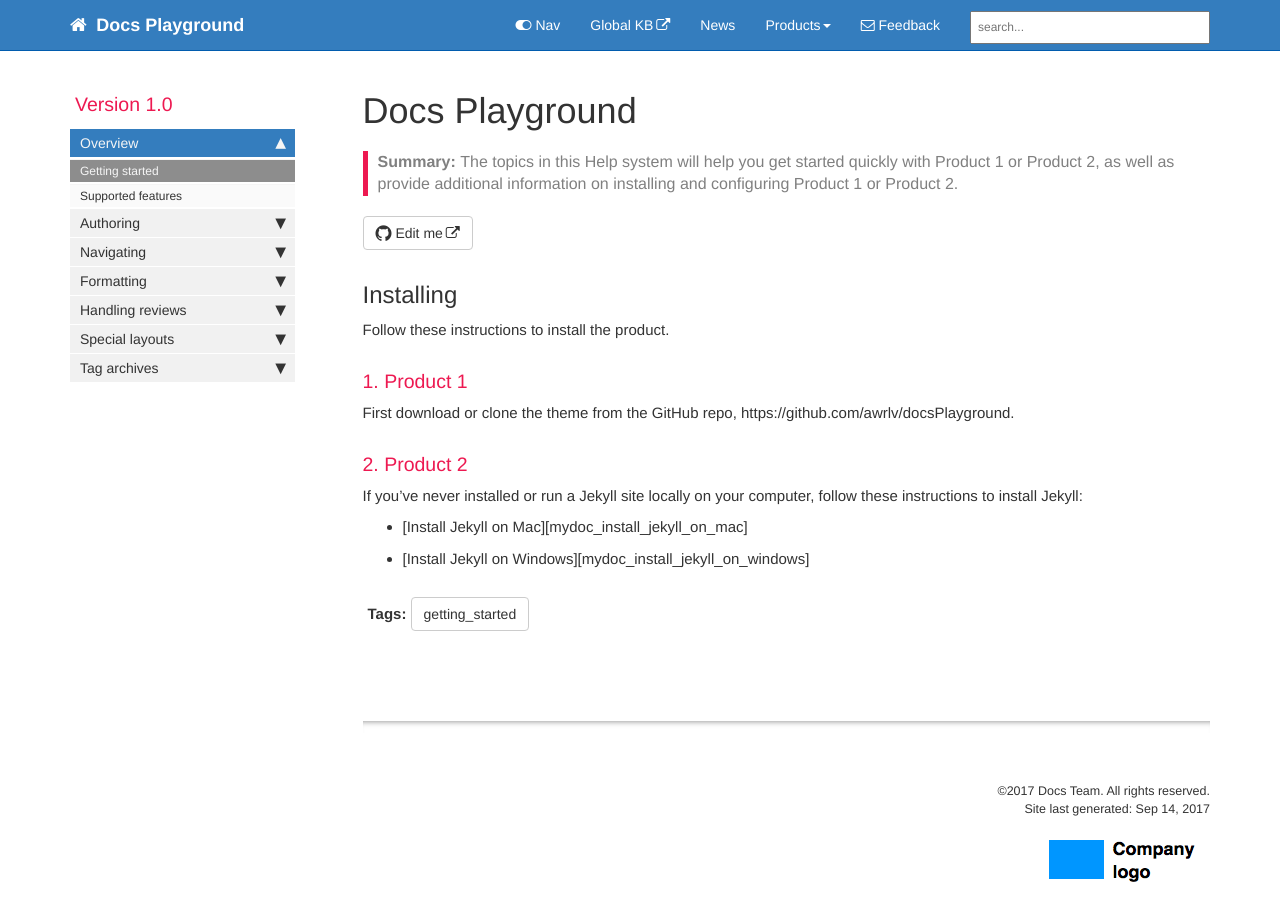
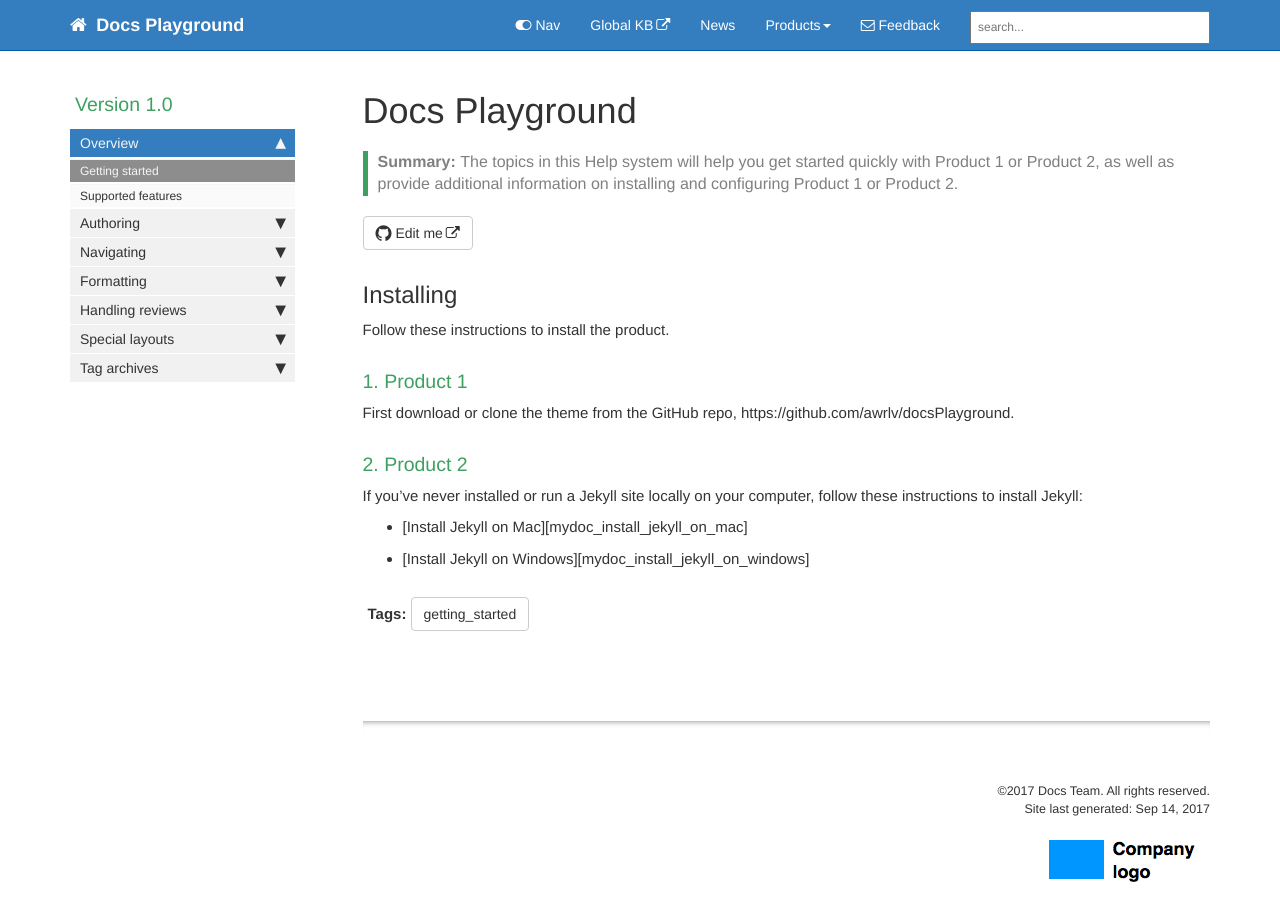
Before and after one commit to awrlv/docsPlayground, a Jekyll site: the page built from index.md, in a window 1280 px wide and 958 px high. Shown: the top 921 px of the window. Built offline with Jekyll 4.4.1, drawn with Linux system fonts in a browser that asks for light colours; nearby versions of some CDN libraries; comment, search, counter and statistics services are not loaded.

Commit message:
Commit of theme-blue css and config.yml

```diff
--- a/_config.yml
+++ b/_config.yml
@@ -18,7 +18,8 @@ company_name: Docs Team
 github_editme_path: awrlv/docsPlayground/edit/reviews/
 # if you're using Github, provide the basepath to the branch you've created for reviews, following the sample here. if not, leave this value blank.
 
-disqus_shortname: awrlv-1
+disqus_shortname:
+# awrlv-1
 # if you're using disqus for comments, add the shortname here. if not, leave this value blank.
 
 google_analytics:
--- a/_data/sidebars/product1_sidebar.yml
+++ b/_data/sidebars/product1_sidebar.yml
@@ -2,9 +2,9 @@
 
 
 entries:
-- title: Sidebar
-  product: Product1
-  version: 1.0
+- title: sidebar
+  product: Product 1
+  version: version 1.0
   folders:
 
   - title:
--- a/_data/sidebars/product2_sidebar.yml
+++ b/_data/sidebars/product2_sidebar.yml
@@ -1,9 +1,9 @@
 # This is your sidebar TOC. The sidebar code loops through sections here and provides the appropriate formatting.
 
 entries:
-- title: Product2
-  product: Product2
-  version: 1.0
+- title: sidebar
+  product: Product 2
+  version: version 1.0
   folders:
 
   - title:
--- a/css/theme-blue.css
+++ b/css/theme-blue.css
@@ -1,11 +1,11 @@
 .summary {
     color: #808080;
-    border-left: 5px solid #ED1951;
+    border-left: 5px solid #3ea060;
     font-size:16px;
 }
 
 
-h3 {color: #ED1951; }
+h3 {color: #3ea060; }
 h4 {color: #808080; }
 
 .nav-tabs > li.active > a, .nav-tabs > li.active > a:hover, .nav-tabs > li.active > a:focus {
@@ -106,7 +106,7 @@ li.sidebarTitle {
   margin-top:20px;
     font-weight:normal;
     font-size:130%;
-    color: #ED1951;
+    color: #3ea060;
     margin-bottom:10px;
     margin-left: 5px;
 
```
